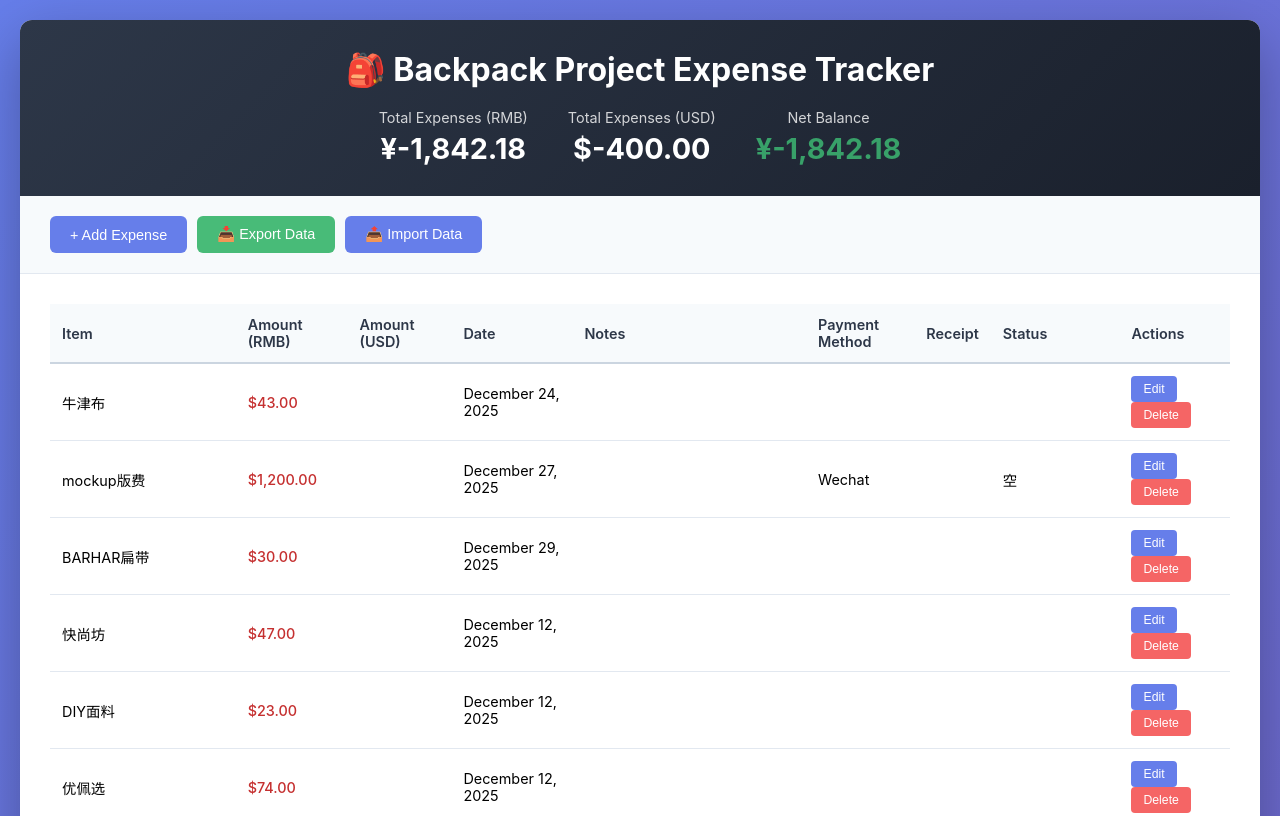
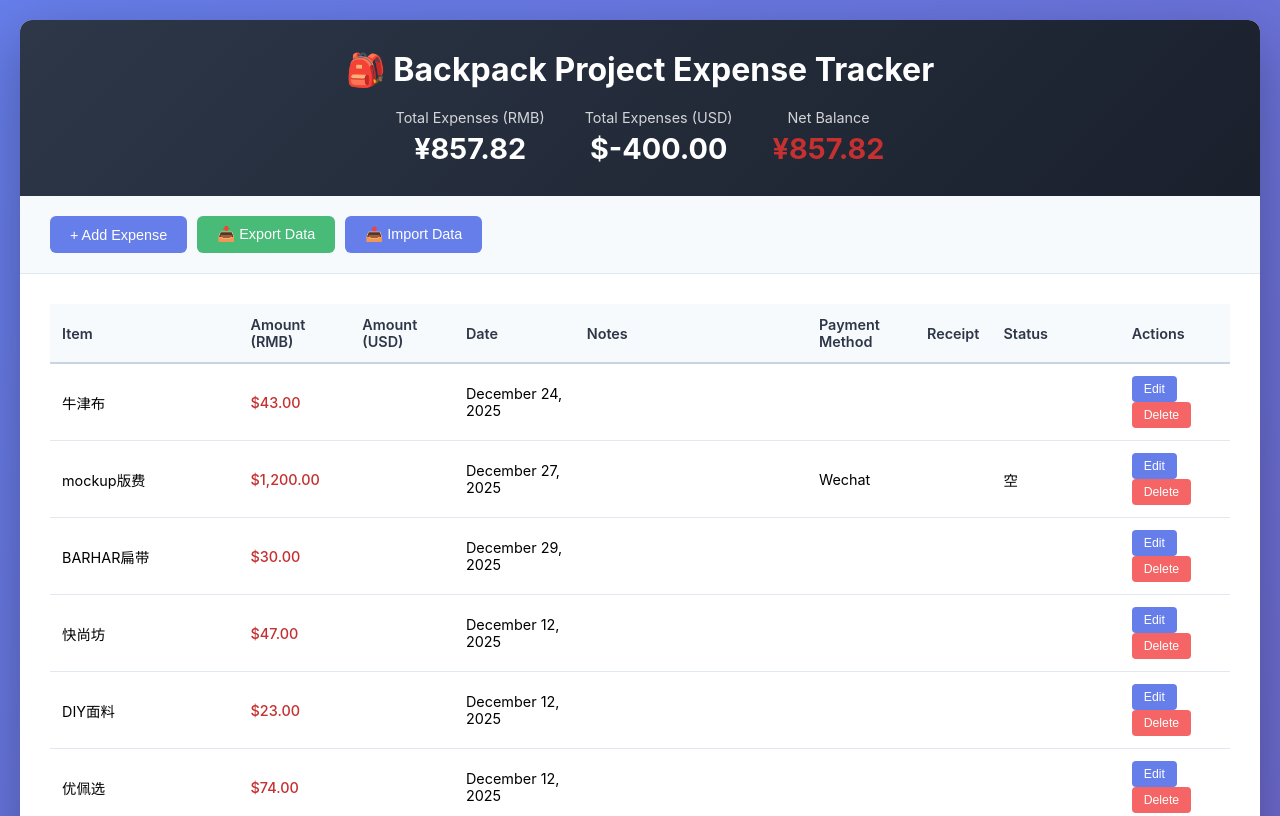
Before and after one commit to petagit/backpack-tracker, a website: page index.html in a window 1280 px wide. Shown: the top 816 px of the page. Drawn offline with Linux system fonts and the light colour scheme.

Commit message:
Add sample labor cost ¥2700 for 3 bags

```diff
--- a/index.html
+++ b/index.html
@@ -419,7 +419,8 @@
             {"Item":"补差价专用 (永辉辅料)","Amount(RMB)":"¥20.00","Amount(USD)":"","Date":"February 13, 2026","Notes":"¥0.01 × 2000, price difference payment","Payment Method":"","Receipt":"","Status":"交易成功"},
             {"Item":"补差价专用 (UL FLY)","Amount(RMB)":"¥16.00","Amount(USD)":"","Date":"February 13, 2026","Notes":"¥0.01 × 1600, price difference payment","Payment Method":"","Receipt":"","Status":"交易成功"},
             {"Item":"补差价专用 (熊手户外)","Amount(RMB)":"¥15.00","Amount(USD)":"","Date":"February 13, 2026","Notes":"¥0.01 × 1500, price difference payment","Payment Method":"","Receipt":"","Status":"交易成功"},
-            {"Item":"热缩管组合套装黑色彩色数据线绳","Amount(RMB)":"¥9.80","Amount(USD)":"","Date":"February 13, 2026","Notes":"Heat shrink tubing set, 164 pieces, for cord management","Payment Method":"","Receipt":"","Status":"交易成功"}
+            {"Item":"热缩管组合套装黑色彩色数据线绳","Amount(RMB)":"¥9.80","Amount(USD)":"","Date":"February 13, 2026","Notes":"Heat shrink tubing set, 164 pieces, for cord management","Payment Method":"","Receipt":"","Status":"交易成功"},
+            {"Item":"Sample labor (3 bags material not included)","Amount(RMB)":"¥2,700.00","Amount(USD)":"","Date":"February 13, 2026","Notes":"Labor cost for 3 sample bags, materials separate","Payment Method":"","Receipt":"","Status":""}
         ];
 
         function loadData() {
```
